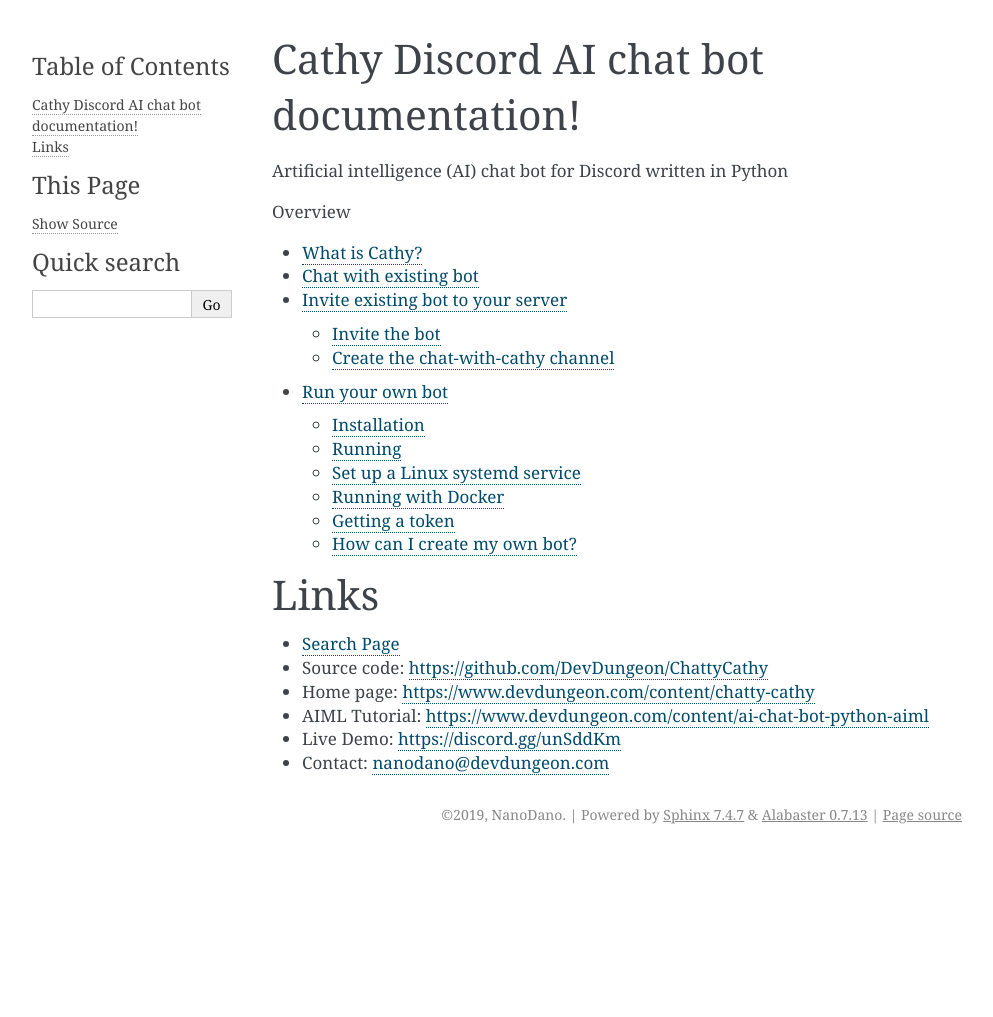
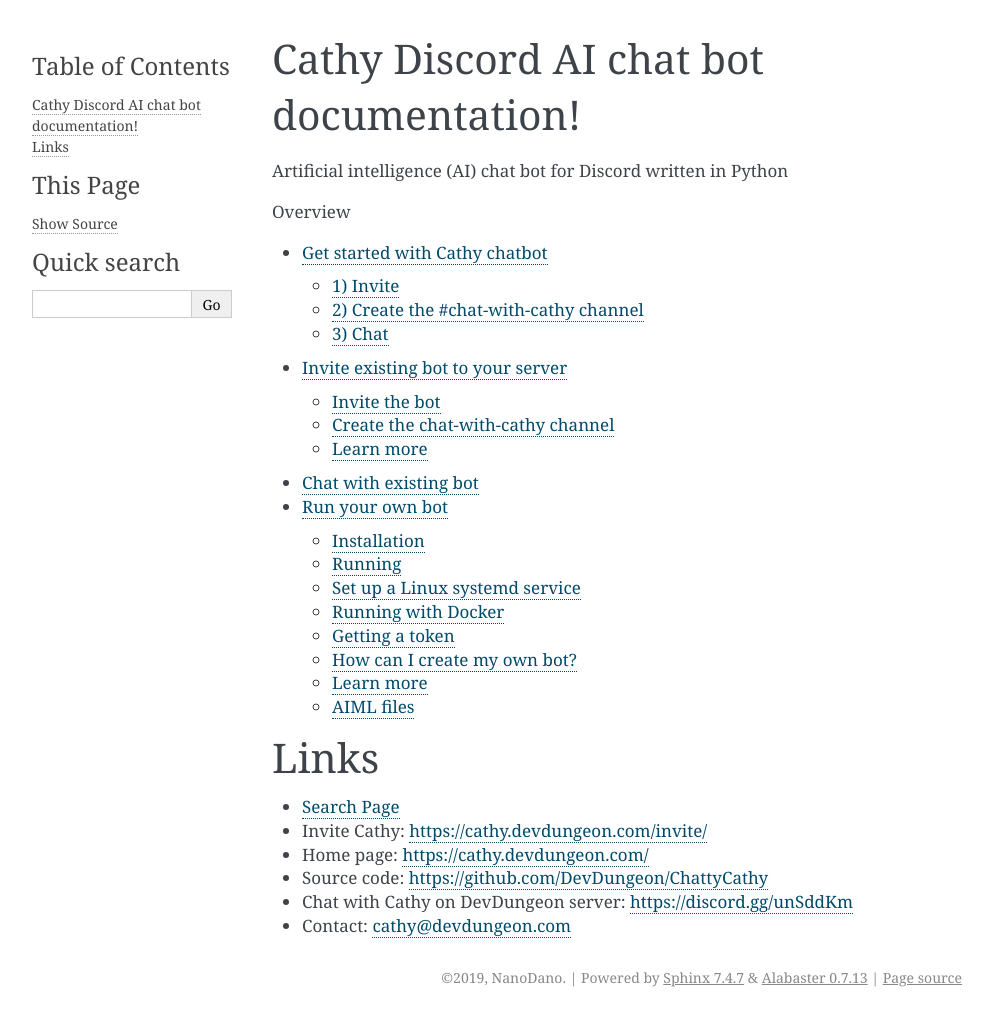
Before and after one commit to DevDungeon/Cathy, a Sphinx documentation site: the page built from docs/index.rst, in a window 1280 px wide. Shown: the whole page, without its empty margins (148-1141 px from the left). Built offline with Sphinx 7.4.7, drawn with Linux system fonts in a browser that asks for light colours; before the commit the page ends 900 px from its top, so only the background shows below that.

Commit message:
Updating documentation instructions

```diff
--- a/docs/index.rst
+++ b/docs/index.rst
@@ -8,8 +8,8 @@
    :caption: Overview
 
    pages/getting-started
+   pages/invite-to-your-server
    pages/chat-with-existing-bot
-   pages/invite-to-your-server
    pages/setup-your-own-bot
 
 
@@ -17,8 +17,8 @@
 =====
 
 * :ref:`search`
+* Invite Cathy: https://cathy.devdungeon.com/invite/
+* Home page: https://cathy.devdungeon.com/
 * Source code: https://github.com/DevDungeon/ChattyCathy
-* Home page: https://www.devdungeon.com/content/chatty-cathy
-* AIML Tutorial: https://www.devdungeon.com/content/ai-chat-bot-python-aiml
-* Live Demo: https://discord.gg/unSddKm
-* Contact: nanodano@devdungeon.com
+* Chat with Cathy on DevDungeon server: https://discord.gg/unSddKm
+* Contact: cathy@devdungeon.com
--- a/docs/pages/getting-started.rst
+++ b/docs/pages/getting-started.rst
@@ -1,16 +1,22 @@
-=====================
-What is Cathy?
-=====================
+==============================
+Get started with Cathy chatbot
+==============================
 
-Cathy is an artificial intelligence (AI) chat bot for Discord server.
-It written in Python 3 and is easily extended with new commands.
-You can invite the DevDungeon Cathy to your server or run your own version.
+Cathy is an artificial intelligence (AI) chat bot for Discord servers.
+Follow these instructions to start chatting with Cathy.
 
-The chat bot intelligence is powered by AIML.
-It comes packaged by default with the Alice bot set of XML files.
-You can also add your own AIML files to modify the chat behavior in the
-`cathy/aiml/custom/` folder. You can follow these tutorials to learn more about
-using AIML with Python:
+1) Invite
+=========
 
-- https://www.devdungeon.com/content/live-coding-discord-ai-chat-bots-python
-- https://www.devdungeon.com/content/ai-chat-bot-python-aiml
+First, invite Cathy to your server by visiting https://cathy.devdungeon.com/invite/
+You must be an owner or admin to invite. Share the link with a server admin if you cannot invite yourself.
+
+2) Create the #chat-with-cathy channel
+======================================
+
+You must create a channel named `#chat-with-cathy` if it does not exist.
+
+3) Chat
+=======
+
+Chat in the `#chat-with-cathy` channel. Cathy will respond to anyone in this channel.
--- a/docs/pages/invite-to-your-server.rst
+++ b/docs/pages/invite-to-your-server.rst
@@ -2,12 +2,8 @@
 Invite existing bot to your server
 ==================================
 
-Chatty Cathy is a public bot that you can invite Chatty Cathy to your own
-Discord server. If you invite the public bot, you will need to create a channel
-named "chat-with-cathy" to chat with the bot. This is done to prevent the chat
-spam in every channel. If you want to customize the channel name you can run
-your own instance of the bot. Instructions are below. To invite the public bot,
-just visit this authorization URL directly:
+Cathy is a public bot that you can invite to your own Discord server.
+Note that the bot only chats in a channel named `#chat-with-cathy`. Create the channel if it does not exist.
 
 Invite the bot
 ==============
@@ -18,10 +14,16 @@
 
 Follow this link to invite the bot:
 
-https://discordapp.com/oauth2/authorize?client_id=387435655925596160&scope=bot
+https://cathy.devdungeon.com/invite/
 
 Create the chat-with-cathy channel
 ==================================
 
 Don't forget to create the ``#chat-with-cathy`` channel.
+You must create this channel.
 Talk in that channel.
+
+Learn more
+==========
+
+Visit https://cathy.devdungeon.com/ to learn more.
--- a/docs/pages/setup-your-own-bot.rst
+++ b/docs/pages/setup-your-own-bot.rst
@@ -80,5 +80,25 @@
 If you want to create your own bot, you can follow some of these tutorials on
 DevDungeon.com
 
+
+Learn more
+==========
+
+Learn how to make your own bots by following some of my tutorials:
+
+- https://www.devdungeon.com/content/live-coding-discord-ai-chat-bots-python
+- https://www.devdungeon.com/content/ai-chat-bot-python-aiml
 - https://www.devdungeon.com/tags/aiml
 - https://www.devdungeon.com/tags/discord
+
+
+
+AIML files
+==========
+
+The chat bot intelligence is powered by AIML.
+
+It comes packaged by default with the Alice bot set of XML files.
+
+You can also add your own AIML files to modify the chat behavior in the
+`cathy/aiml/custom/` folder.
--- a/setup.py
+++ b/setup.py
@@ -2,7 +2,7 @@
 
 setup(
     name='cathy',
-    version='4.0.0',
+    version='4.0.1',
     description='Discord chat bot using AIML artificial intelligence.',
     long_description="See https://github.com/DevDungeon/cathy",
     url='https://github.com/DevDungeon/ChattyCathy',
```
Also changed, not shown: 1 other file.
